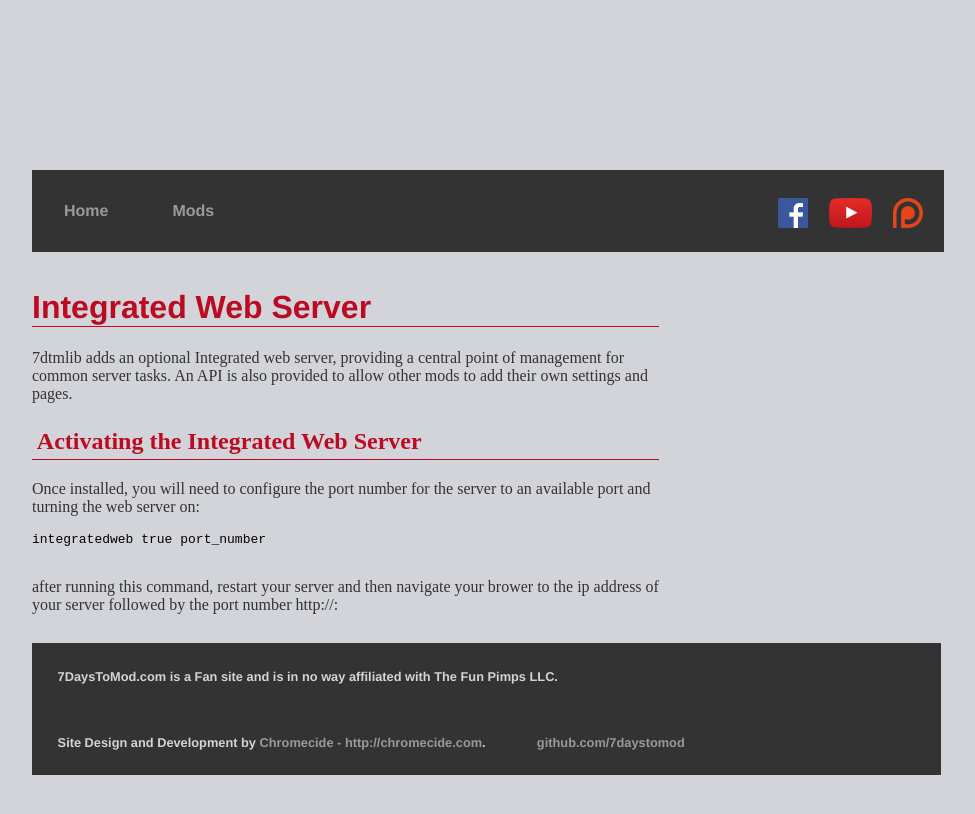
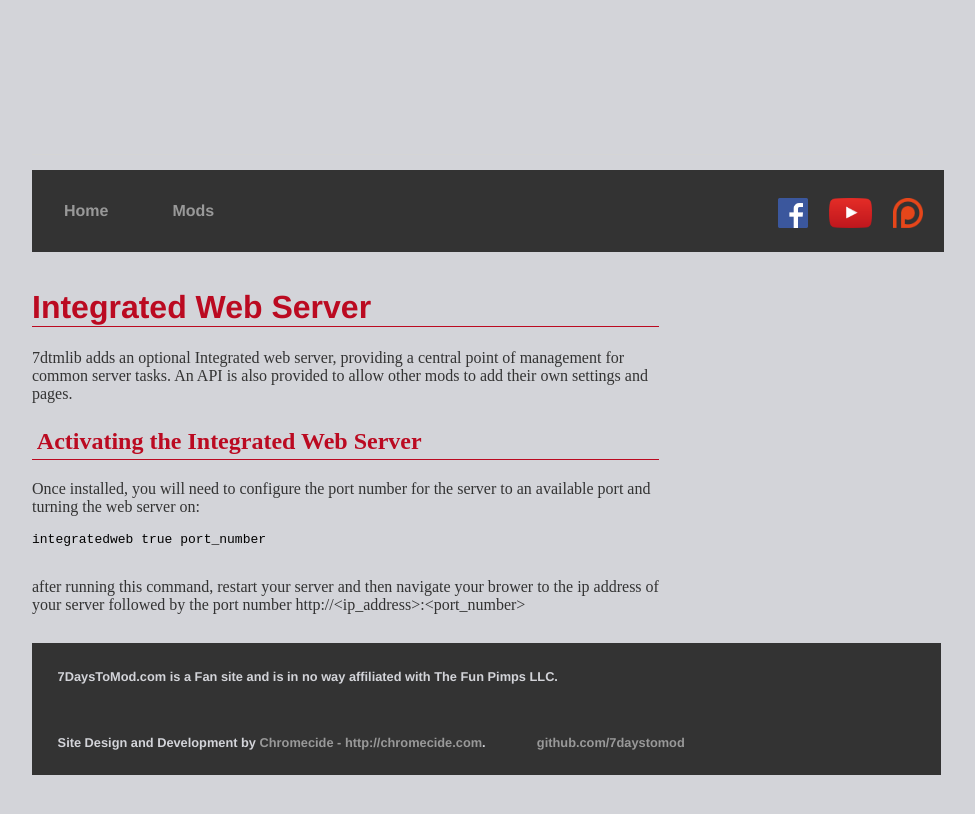
Before and after one commit to 7DaysToMod/7daystomod.github.io, a Jekyll site: the page built from mods/7dtmlib/docs/integratedweb/index.md, in a window 1280 px wide. Shown: the top 814 px of the page, without its empty margins (160-1135 px from the left). Built offline with Jekyll 4.4.1, drawn with Linux system fonts in a browser that asks for light colours; some of the changed lines change nothing that is shown.

Commit message:
fixed formatting error
fixed formatting error

````diff
--- a/mods/7dtmlib/docs/integratedweb/index.md
+++ b/mods/7dtmlib/docs/integratedweb/index.md
@@ -16,4 +16,4 @@ integratedweb true port_number
 ```
 
 after running this command, restart your server and then navigate your brower to the ip address of your server followed by the port number
-http://<ip_address>:<port_number>
+http://&lt;ip_address&gt;:&lt;port_number&gt;
````
